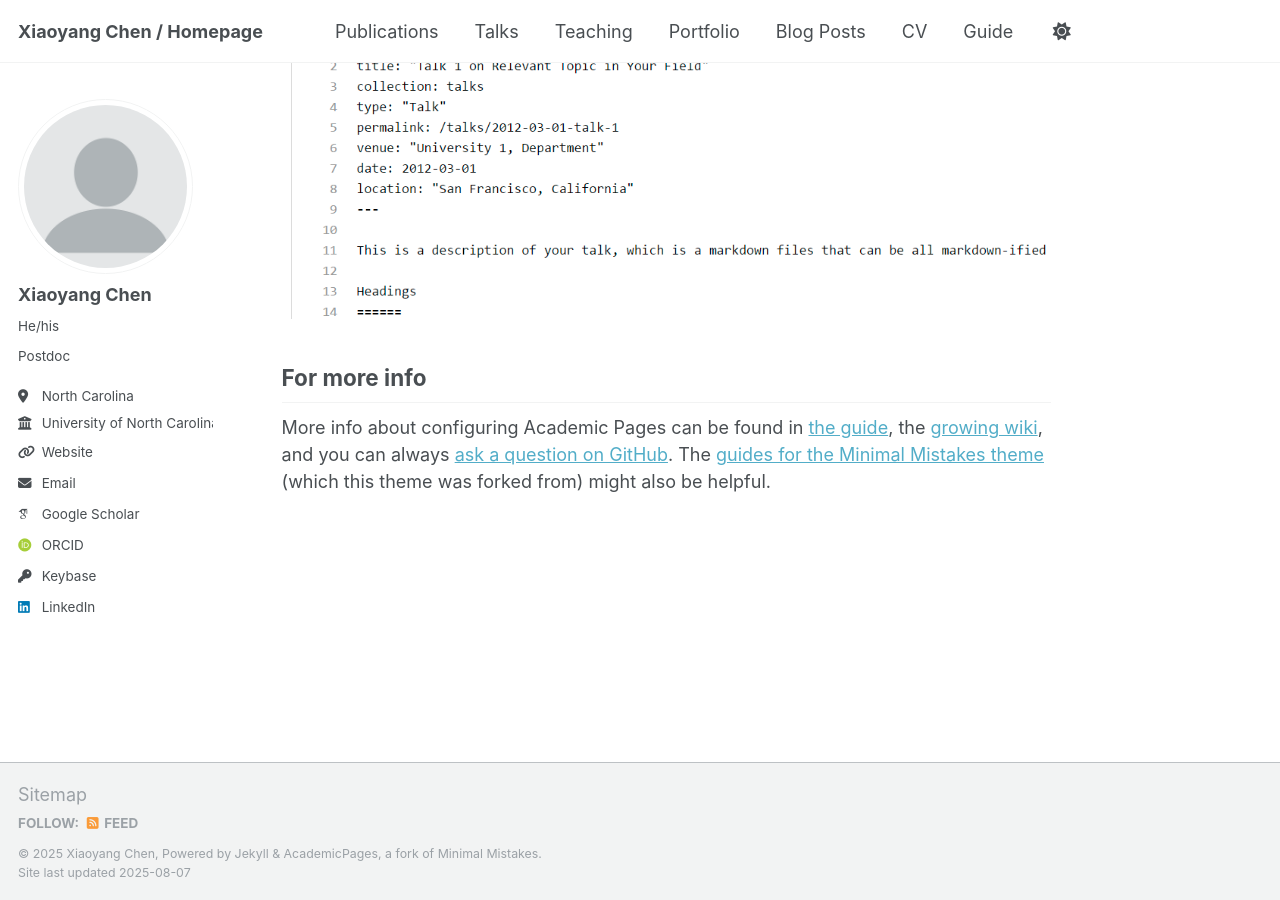
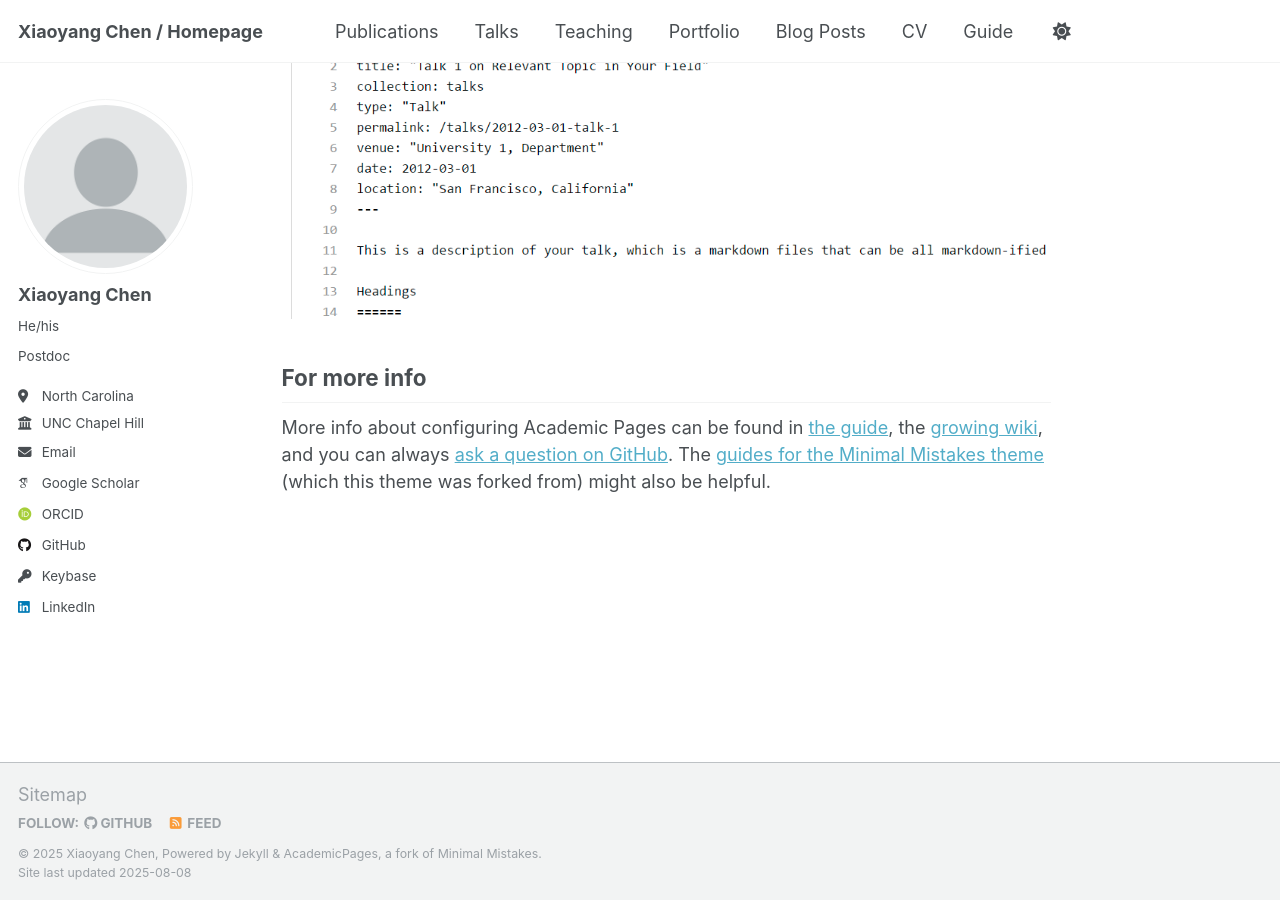
Before and after one commit to xychen2022/xychen2022.github.io, a Jekyll site: the page built from _pages/about.md, in a window 1280 px wide and 900 px high, scrolled down 2636 px. Built offline with Jekyll 4.4.1, drawn with Linux system fonts in a browser that asks for light colours; some web fonts are replaced.

Commit message:
Update _config.yml

```diff
--- a/_config.yml
+++ b/_config.yml
@@ -27,8 +27,8 @@ author:
   pronouns         : "He/his"
   bio              : "Postdoc"
   location         : "North Carolina"
-  employer         : "University of North Carolina at Chapel Hill"
-  uri              : "https://www.linkedin.com/in/xiaoyang-chen-133336223/"
+  employer         : "UNC Chapel Hill"
+  uri              : # "https://www.linkedin.com/in/xiaoyang-chen-133336223/"
   email            : "xiaoyang_chen@med.unc.edu"
 
   # Academic websites
@@ -46,7 +46,7 @@ author:
   bitbucket        : # Username - Update with your username on the site
   codepen          : # Username
   dribbble         : # Username
-  github           : # Username
+  github           : https://github.com/xychen2022
   kaggle           : # Username
   stackoverflow    : # User number or user number and name (i.e., use "1" or "1/jeff-atwood")
 
@@ -300,7 +300,7 @@ sass:
 permalink: /:categories/:title/
 # paginate: 5 # amount of posts to show
 # paginate_path: /page:num/
-timezone: Etc/UTC # http://en.wikipedia.org/wiki/List_of_tz_database_time_zones
+timezone: GMT-4 # http://en.wikipedia.org/wiki/List_of_tz_database_time_zones
 
 
 # Plugins
```
